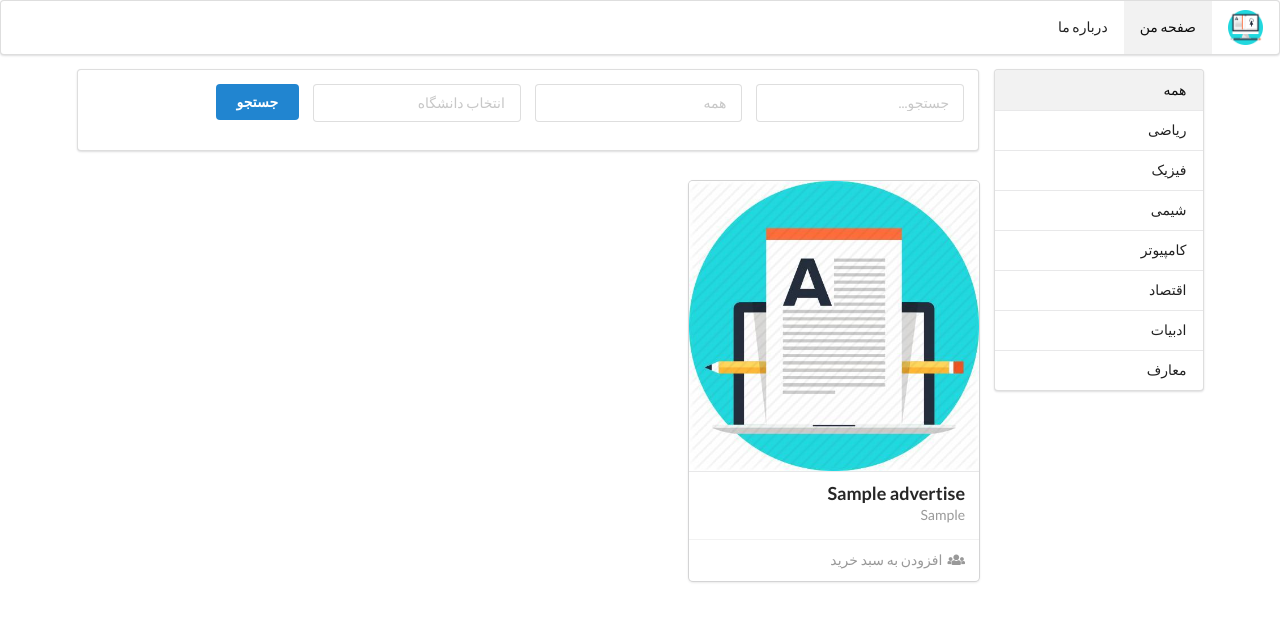
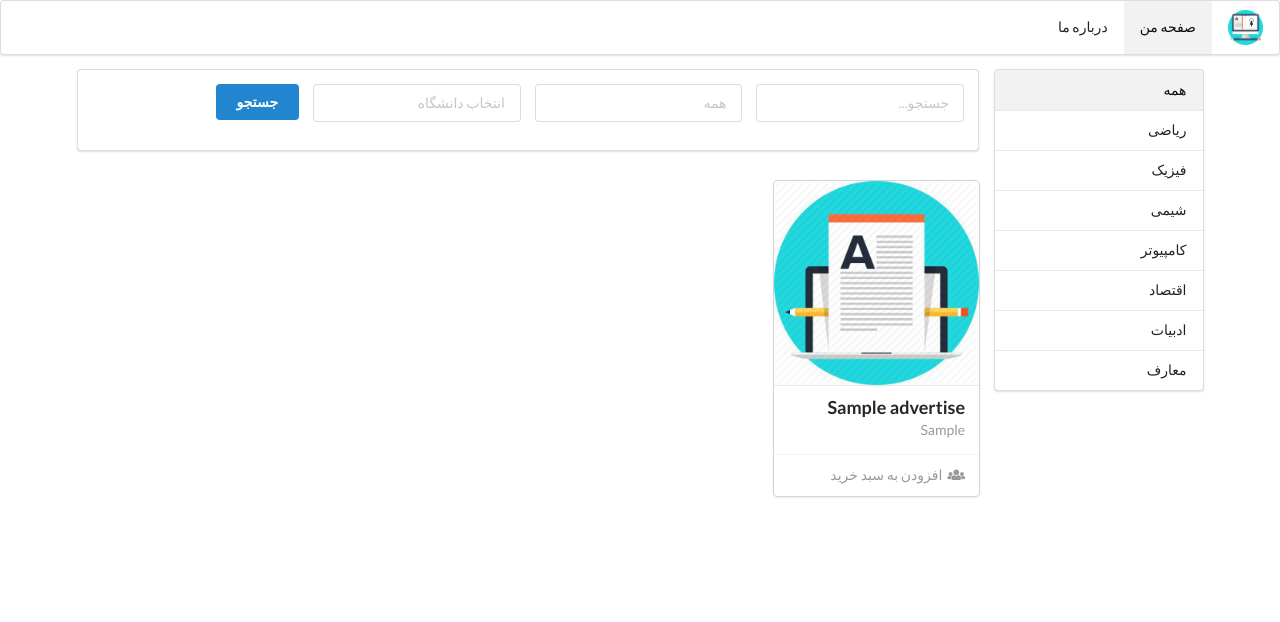
Before and after one commit to saeed617/amoo-jozve-foroosh, a Django app: template apps/advertise/templates/advertise/advertise_list.html in a window 1280 px wide. Shown: the top 622 px of the page. Run offline with Django 3.2, Linux system fonts and the light colour scheme; the template is opened without the code that fills it: values that come from a table or form of the project are taken from there, others are empty; tables that the repository leaves empty hold one stand-in row (values such as "Sample post"); parts of the project's set-up code (start-up, migrations or seed data) failed here and were passed over.

Commit message:
add initial-scale + fix advertise list

```diff
--- a/apps/advertise/templates/advertise/advertise_detail.html
+++ b/apps/advertise/templates/advertise/advertise_detail.html
@@ -4,7 +4,7 @@
 {% endblock %}
 {% block body %}
     <div class="ui container" style="padding-top: 30px">
-        <div class="ui stackable two column grid">
+        <div class="ui stackable two column mobile reversed grid">
             <div class="ui column">
                 <h1 id="productName" class="ui header">{{ object.title }}</h1>
                 <button id="showInfoBtn" onclick="showSellerInfo()" class="ui red button">
--- a/apps/advertise/templates/advertise/advertise_list.html
+++ b/apps/advertise/templates/advertise/advertise_list.html
@@ -48,14 +48,14 @@
                     </div>
                 </div>
                 <div class="ui hidden divider"></div>
-                <div class="ui stackable equal width grid">
-                    <div class="column">
-                        <div class="ui special cards">
-                            {% for advertise in object_list %}
-                            {% include 'advertise/snippets/advertise_card.html' with advertise=advertise %}
-                            {% endfor %}
+                <div class="ui stackable four column grid">
+                    {% for advertise in object_list %}
+                        <div class="column">
+                            <div class="ui special cards">
+                                {% include 'advertise/snippets/advertise_card.html' with advertise=advertise %}
+                            </div>
                         </div>
-                    </div>
+                    {% endfor %}
                 </div>
             </div>
         </div>
--- a/templates/amoo-jozve-foroosh/base.html
+++ b/templates/amoo-jozve-foroosh/base.html
@@ -3,6 +3,7 @@
 <head>
     <title>{% block head_title %}{% endblock %}</title>
     <meta content="text/html" charset="UTF-8">
+    <meta name="viewport" content="width=device-width, initial-scale=1">
     {# stylesheets  #}
     <link rel="stylesheet" href="{% static 'vendor/noty/noty.min.css' %}">
     <link rel="stylesheet" href="{% static 'vendor/semantic/semantic.rtl.min.css' %}">
```
